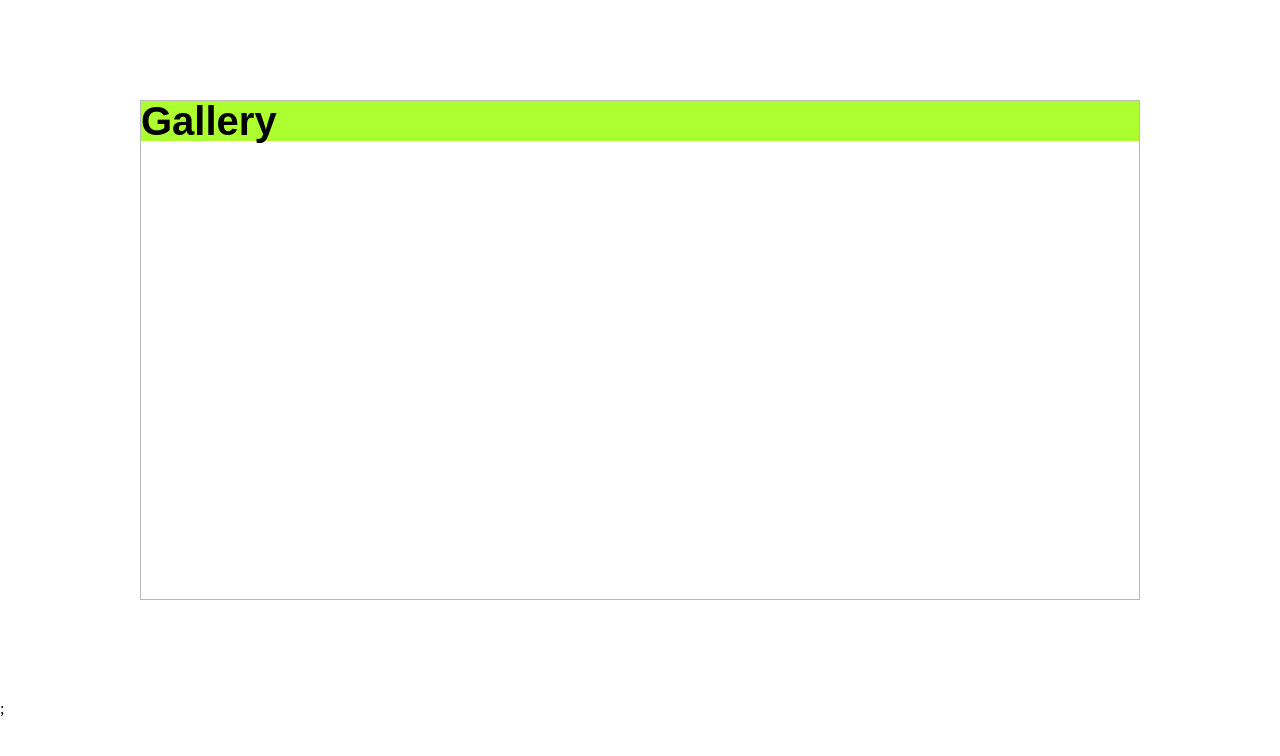
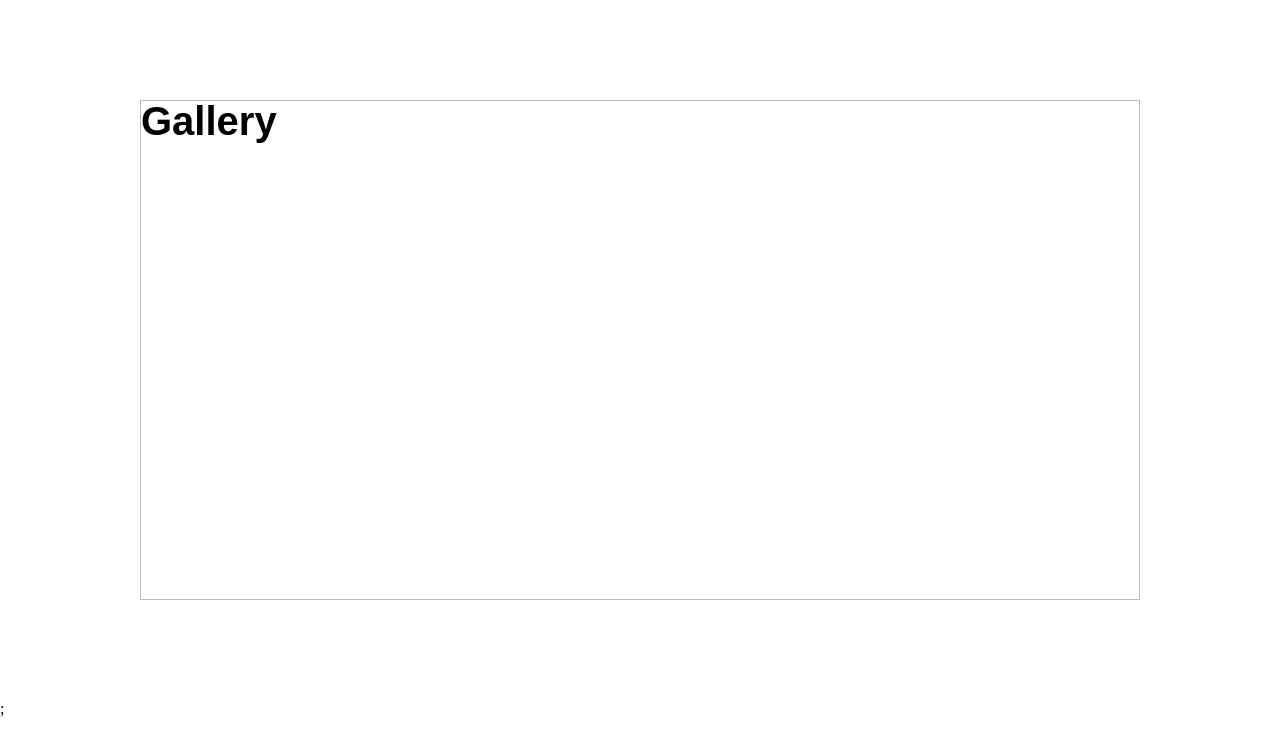
Before and after one commit to jong-jang/next, a Next.js app: page /gallery in a window 1280 px wide. Shown: the top 756 px of the page. Built offline with nearby package versions, Linux system fonts and the light colour scheme.

Commit message:
공통 타이틀 설정

```diff
--- a/components/layout/Layout.jsx
+++ b/components/layout/Layout.jsx
@@ -1,13 +1,21 @@
 import Head from 'next/head';
 import styles from './Layout.module.scss';
+import { useRouter } from 'next/router';
 
 function Layout({ children }) {
+	const router = useRouter();
+	const title = router.asPath.split('/')[1];
+	const Title = title.charAt(0).toUpperCase() + title.slice(1) || 'Home';
 	return (
 		<>
 			<Head>
-				<title>Main Page</title>
+				<title>{`${Title} Page`}</title>
 			</Head>
-			<main class={styles.layout}>{children}</main>;
+			<main className={styles.layout}>
+				<h1>{Title}</h1>
+				{children}
+			</main>
+			;
 		</>
 	);
 }
--- a/pages/about/index.jsx
+++ b/pages/about/index.jsx
@@ -3,9 +3,7 @@
 function About() {
 	return (
 		<>
-			<main className={styles.main}>
-				<h1>about</h1>
-			</main>
+			<main className={styles.main}></main>
 		</>
 	);
 }
--- a/pages/gallery/index.jsx
+++ b/pages/gallery/index.jsx
@@ -3,9 +3,7 @@
 function Gallery() {
 	return (
 		<>
-			<main className={styles.main}>
-				<h1>Gallery</h1>
-			</main>
+			<main className={styles.main}></main>
 		</>
 	);
 }
```
